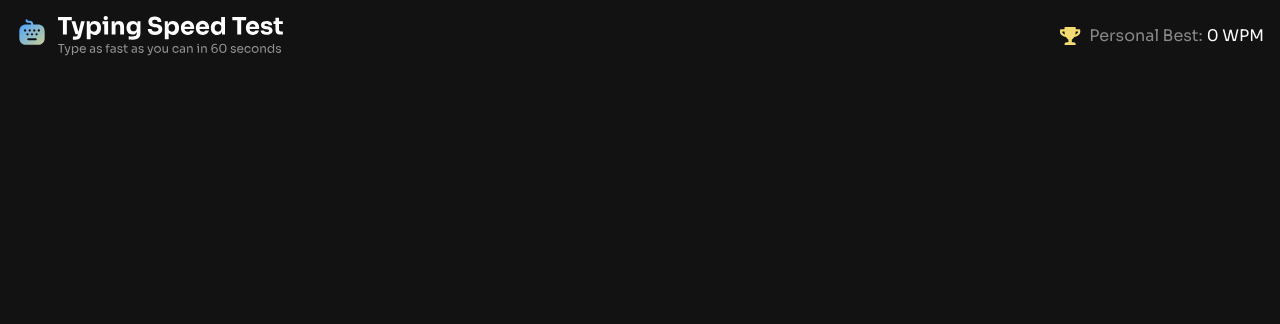
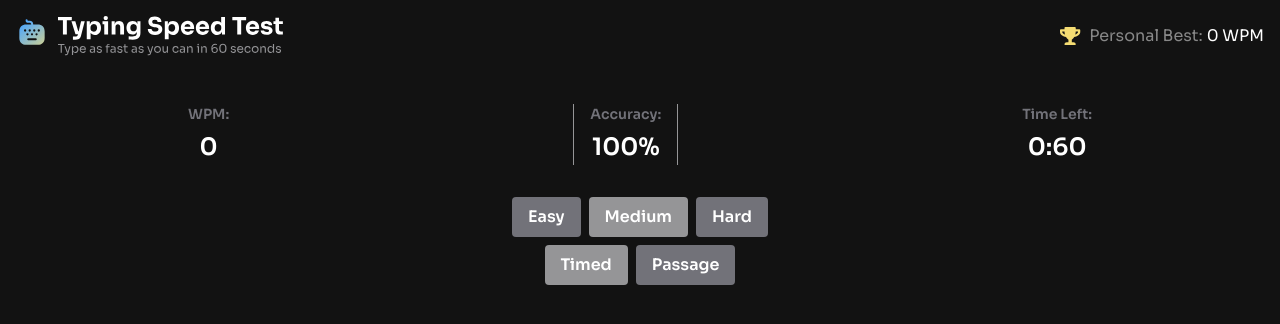
Before and after one commit to Robertron624/fm-typing-speed-test, a Svelte app: page / in a window 1280 px wide. Shown: the top 324 px of the page. Built offline with nearby package versions, Linux system fonts and the light colour scheme.

Commit message:
feat: add CurrentStats component and implement state management for typing test

```diff
--- a/src/App.svelte
+++ b/src/App.svelte
@@ -1,18 +1,18 @@
 <script lang="ts">
   import Header from "./lib/Header.svelte";
-
-  console.log("Start")
+  import CurrentStats from "./lib/CurrentStats.svelte";
 </script>
 
 <Header />
 <main>
+  <CurrentStats />
 </main>
 
 <style>
   main {
     text-align: center;
     padding: 1em;
-    max-width: 240px;
-    margin: 0 auto;
+    /* max-width: 240px; */
+    width: 100%;
   }
 </style>
--- a/src/app.scss
+++ b/src/app.scss
@@ -83,6 +83,8 @@ input {
   font: inherit;
   border: none;
   outline: none;
+  margin: 0;
+  color: inherit;
 }
 
 ::-webkit-input-placeholder {
--- /dev/null
+++ b/src/lib/CurrentStats.svelte
@@ -0,0 +1,211 @@
+<script lang="ts">
+    import { wpm, accuracy, timeLeft, testDifficulty, testMode } from './store';
+    import type { TestDifficulty, TestMode } from '../types';
+    import { clickOutside } from './actions';
+
+    // function that takes the time left in seconds and formats it as MM:SS
+    // but 60 seconds instead of 1:00 will be shown as 0:60 for better clarity
+    function formatTime(seconds: number): string {
+        if (seconds === 60) return '0:60';
+        const mins = Math.floor(seconds / 60);
+        const secs = seconds % 60;
+        return `${mins}:${secs < 10 ? '0' : ''}${secs}`;
+    }
+
+    let difficultyOptions: TestDifficulty[] = ['easy', 'medium', 'hard'];
+    let modeOptions: TestMode[] = ['timed', 'passage'];
+
+    let isDifficultyOpen = false;
+    let isModeOpen = false;
+</script>
+
+<div class="stats-and-options">
+    <div class="current-stats">
+        <div class="stat">
+            <p class="label">WPM:</p>
+            <p class="value">{$wpm}</p>
+        </div>
+        <div class="stat">
+            <p class="label">Accuracy:</p>
+            <p class="value">{$accuracy}%</p>
+        </div>
+        <div class="stat">
+            <p class="label">Time Left:</p>
+            <p class="value">{formatTime($timeLeft)}</p>
+        </div>
+    </div>
+    <div class="options">
+
+
+        <div class="mobile">
+            <div class="dropdown" use:clickOutside={() => isDifficultyOpen = false}>
+            <button class="dropdown-trigger" on:click={() => isDifficultyOpen = !isDifficultyOpen}>
+                {$testDifficulty}
+                <svg xmlns="http://www.w3.org/2000/svg" width="16" height="16" viewBox="0 0 24 24" fill="none" stroke="currentColor" stroke-width="2" stroke-linecap="round" stroke-linejoin="round"><path d="m6 9 6 6 6-6"/></svg>
+            </button>
+            {#if isDifficultyOpen}
+                <div class="dropdown-menu">
+                {#each difficultyOptions as option}
+                    <label>
+                    <input type="radio" bind:group={$testDifficulty} value={option} on:change={() => isDifficultyOpen = false}>
+                    {option}
+                    </label>
+                {/each}
+                </div>
+            {/if}
+            </div>
+
+            <div class="dropdown" use:clickOutside={() => isModeOpen = false}>
+            <button class="dropdown-trigger" on:click={() => isModeOpen = !isModeOpen}>
+                {$testMode === 'timed' ? 'timed (60s)' : $testMode}
+                <svg xmlns="http://www.w3.org/2000/svg" width="16" height="16" viewBox="0 0 24 24" fill="none" stroke="currentColor" stroke-width="2" stroke-linecap="round" stroke-linejoin="round"><path d="m6 9 6 6 6-6"/></svg>
+            </button>
+            {#if isModeOpen}
+                <div class="dropdown-menu">
+                {#each modeOptions as option}
+                    <label>
+                    <input type="radio" bind:group={$testMode} value={option} on:change={() => isModeOpen = false}>
+                    {option === 'timed' ? 'timed (60s)' : option}
+                    </label>
+                {/each}
+                </div>
+            {/if}
+            </div>
+        </div>
+        <div class="desktop">
+            <div class="difficulty-options">
+                <button class:active={$testDifficulty === 'easy'} on:click={() => testDifficulty.set('easy')}>Easy</button>
+                <button class:active={$testDifficulty === 'medium'} on:click={() => testDifficulty.set('medium')}>Medium</button>
+                <button class:active={$testDifficulty === 'hard'} on:click={() => testDifficulty.set('hard')}>Hard</button>
+            </div>
+            <div class="mode-options">
+                <button class:active={$testMode === 'timed'} on:click={() => testMode.set('timed')}>Timed</button>
+                <button class:active={$testMode === 'passage'} on:click={() => testMode.set('passage')}>Passage</button>
+            </div>
+        </div>
+    </div>
+</div>
+
+<style lang="scss">
+    .stats-and-options {
+        width: 100%;
+        .current-stats {
+            display: flex;
+            justify-content: space-around;
+            padding: 1rem 0;
+            border-radius: 8px;
+
+            .stat {
+                text-align: center;
+
+                &:nth-child(2) {
+                    border-left: 1px solid $neutral-400;
+                    border-right: 1px solid $neutral-400;
+                    padding: 0 1rem;
+                }
+
+                .label {
+                    font-size: 0.875rem;
+                    color: $neutral-500;
+                    margin-bottom: 0.25rem;
+                    font-weight: 600;
+                }
+
+                .value {
+                    font-size: 1.5rem;
+                    font-weight: 600;
+                    color: $neutral-0;
+                }
+            }
+        }
+
+        .options {
+            .mobile {
+                display: flex;
+                justify-content: space-between;
+                width: 100%;
+                gap: .65rem;
+                .dropdown {
+                    position: relative;
+                    display: inline-block;
+                    width: 50%;
+                    .dropdown-trigger {
+                        background-color: transparent;
+                        color: $neutral-0;
+                        border: 1px solid $neutral-400;
+                        padding: 0.25rem .5rem;
+                        border-radius: 6px;
+                        font-weight: 500;
+                        cursor: pointer;
+                        display: flex;
+                        align-items: center;
+                        gap: 0.5rem;
+                        text-transform: capitalize;
+                        font-size: .9rem;
+                        width: 100%;
+                        display: flex;
+                        justify-content: center;
+                    }
+
+                    .dropdown-menu {
+                        position: absolute;
+                        width: 100%;
+                        top: 100%;
+                        left: 0;
+                        background-color: $neutral-800;
+                        border: 1px solid $neutral-400;
+                        border-radius: 4px;
+                        margin-top: 0.25rem;
+                        z-index: 10;
+                        display: flex;
+                        flex-direction: column;
+
+                        label {
+                            padding: 0.5rem 0.5rem;
+                            cursor: pointer;
+                            display: flex;
+                            gap: 0.5rem;
+                            text-transform: capitalize;
+
+                            &:hover {
+                                background-color: $neutral-500;
+                            }
+                        }
+                    }
+                }
+
+                @include desktop {
+                    display: none;
+                }
+            }
+            .desktop {
+                display: none;
+                margin-top: 1rem;
+
+                @include desktop {
+                    display: block;
+                }
+                .difficulty-options, .mode-options {
+                    display: flex;
+                    justify-content: center;
+                    gap: 0.5rem;
+                    margin-bottom: 0.5rem;
+
+                    button {
+                        padding: 0.5rem 1rem;
+                        border: none;
+                        border-radius: 4px;
+                        background-color: $neutral-500;
+                        color: $neutral-0;
+                        font-weight: 600;
+                        cursor: pointer;
+
+                        &.active {
+                            background-color: $neutral-400;
+                        }
+                    }
+                }
+            }
+        }
+    }
+</style>
--- a/src/lib/Header.svelte
+++ b/src/lib/Header.svelte
@@ -1,4 +1,5 @@
 <script lang="ts">
+  import { bestWPM } from './store';
   console.log("Header loaded");
 </script>
 
@@ -19,7 +20,7 @@
                 Personal Best:
             </span>
         </p>
-        <p class="best-score-value">0 WPM</p>
+        <p class="best-score-value">{$bestWPM} WPM</p>
     </div>
   </div>
 </header>
--- /dev/null
+++ b/src/lib/actions.ts
@@ -0,0 +1,15 @@
+export function clickOutside(node: HTMLElement, callback: () => void) {
+  const handleClick = (event: MouseEvent) => {
+    if (node && !node.contains(event.target as Node) && !event.defaultPrevented) {
+      callback();
+    }
+  };
+
+  document.addEventListener('click', handleClick, true);
+
+  return {
+    destroy() {
+      document.removeEventListener('click', handleClick, true);
+    }
+  };
+}
--- /dev/null
+++ b/src/lib/store.ts
@@ -0,0 +1,18 @@
+import { writable } from 'svelte/store';
+import type { TestDifficulty, TestMode } from '../types';
+
+export const wpm = writable(0);
+export const accuracy = writable(100);
+export const timeLeft = writable(60);
+export const isTestRunning = writable(false);
+export const typedCharacters = writable(0);
+export const correctCharacters = writable(0);
+export const totalCharacters = writable(0);
+export const testText = writable('');
+export const userInput = writable('');
+export const testDifficulty = writable<TestDifficulty>('medium');
+export const selectedTimeLimit = writable(60);
+export const showResults = writable(false);
+export const bestWPM = writable(0);
+export const bestAccuracy = writable(0);
+export const testMode = writable<TestMode>('timed');
--- /dev/null
+++ b/src/types.ts
@@ -0,0 +1,2 @@
+export type TestDifficulty = 'easy' | 'medium' | 'hard';
+export type TestMode = 'timed' | 'passage';
```
Also changed, not shown: src/lib/Counter.svelte (deleted, +0 -10 lines).
